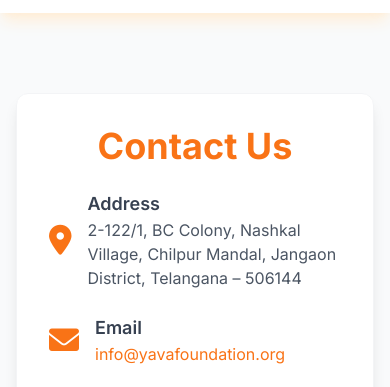
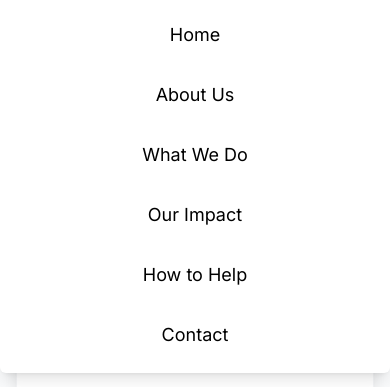
Before and after one commit to AkhilaM-21/yuva, a plain HTML site: page contact.html in a window 390 px wide. Both pictures are taken after a click on the button 354 px from the left and 40 px from the top of the page. Shown: the part 67-454 px from the top of the page. Drawn offline with nearby package versions, Linux system fonts and the light colour scheme.

Commit message:
Updated code

```diff
--- a/contact.html
+++ b/contact.html
@@ -157,5 +157,30 @@
     <footer class="bg-gray-100 text-gray-600 text-center p-6 mt-16 rounded-t-3xl">
         <p>&copy; 2024 YUVA FOUNDATION. All rights reserved.</p>
     </footer>
+
+    <script>
+        const menuButton = document.getElementById('menu-button');
+        const navLinks = document.getElementById('nav-links');
+        const navBar = document.querySelector('nav');
+        const body = document.body;
+
+        function setBodyPadding() {
+            const navHeight = navBar.offsetHeight;
+            body.style.paddingTop = navHeight + 'px';
+            document.documentElement.style.setProperty('--nav-height', navHeight + 'px');
+        }
+
+        window.addEventListener('load', setBodyPadding);
+        window.addEventListener('resize', setBodyPadding);
+
+        menuButton.addEventListener('click', () => {
+            navLinks.classList.toggle('hidden');
+            if (!navLinks.classList.contains('hidden')) {
+                navLinks.classList.add('flex', 'flex-col', 'absolute', 'top-16', 'left-0', 'w-full', 'bg-white', 'rounded-b-md', 'shadow-lg', 'p-4', 'items-center', 'space-y-4', 'lg:relative', 'lg:flex-row', 'lg:space-y-0');
+            } else {
+                navLinks.classList.remove('flex', 'flex-col', 'absolute', 'top-16', 'left-0', 'w-full', 'bg-white', 'rounded-b-md', 'shadow-lg', 'p-4', 'items-center', 'space-y-4');
+            }
+        });
+    </script>
 </body>
 </html>
```
Also changed, not shown: help.html (+25 -0 lines), impact.html (+25 -0 lines), what-we-do.html (+25 -0 lines).
